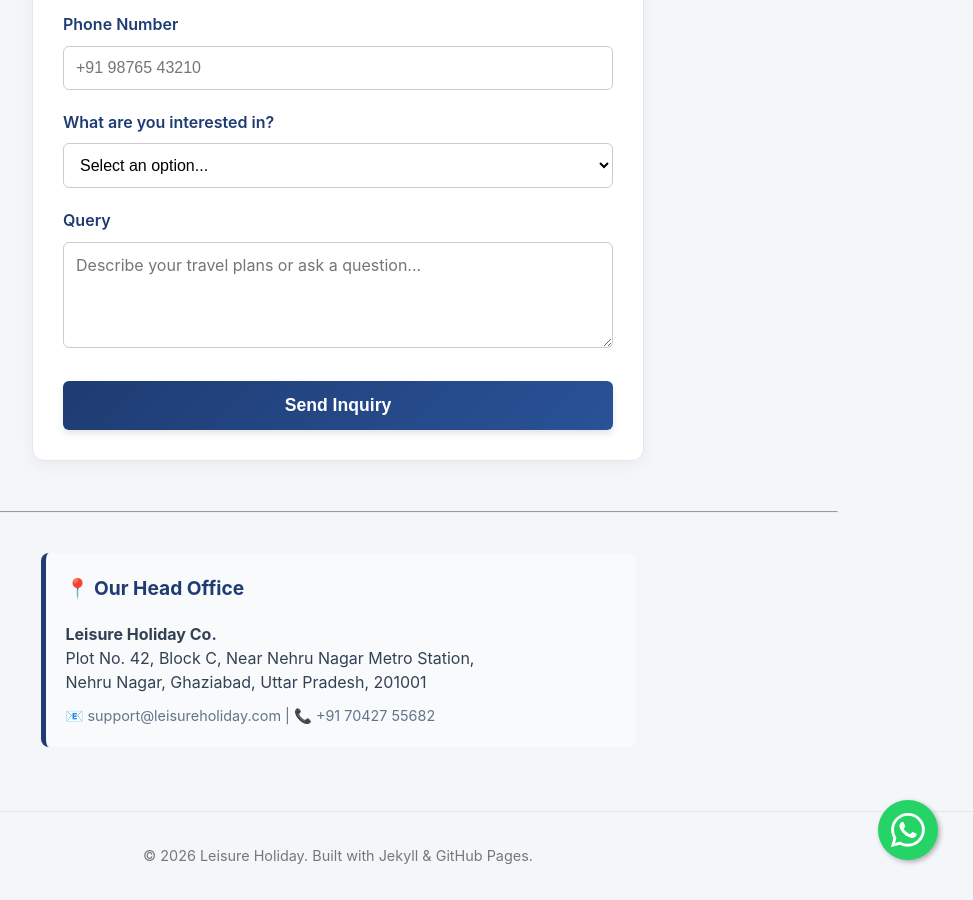
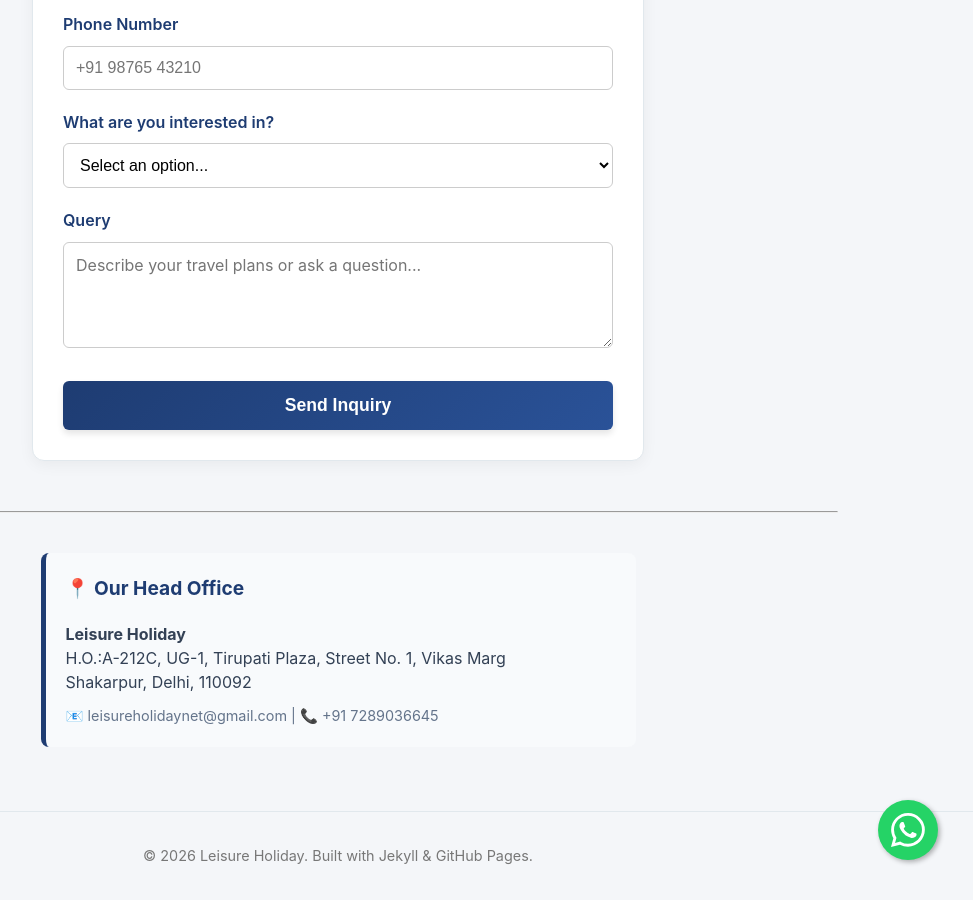
Before and after one commit to Nimish-nks/leisure, a Jekyll site: the page built from index.markdown, in a window 1280 px wide and 900 px high, scrolled down 1847 px. Shown: the whole window, without its empty margins (302-1275 px from the left). Built offline with Jekyll 4.4.1, drawn with Linux system fonts in a browser that asks for light colours.

Commit message:
home page update

```diff
--- a/index.markdown
+++ b/index.markdown
@@ -105,12 +105,12 @@ Welcome to Leisure Holiday! We specialize in creating hand-crafted, immersive tr
 <div style="max-width: 550px; margin: 40px auto 20px auto; padding: 20px; border-radius: 8px; background-color: #f8fafc; border-left: 5px solid #1e3c72;">
   <h3 style="margin-top: 0; color: #1e3c72; font-size: 1.2rem;">📍 Our Head Office</h3>
   <p style="margin: 5px 0; color: #334155; line-height: 1.5;">
-    <strong>Leisure Holiday Co.</strong><br>
-    Plot No. 42, Block C, Near Nehru Nagar Metro Station,<br>
-    Nehru Nagar, Ghaziabad, Uttar Pradesh, 201001
+    <strong>Leisure Holiday </strong><br>
+    H.O.:A-212C, UG-1, Tirupati Plaza, Street No. 1, Vikas Marg<br>
+    Shakarpur, Delhi, 110092
   </p>
   <p style="margin: 10px 0 0 0; font-size: 0.9rem; color: #64748b;">
-    📧 support@leisureholiday.com | 📞 +91 70427 55682
+    📧 leisureholidaynet@gmail.com | 📞 +91 7289036645
   </p>
 </div>
 
```
